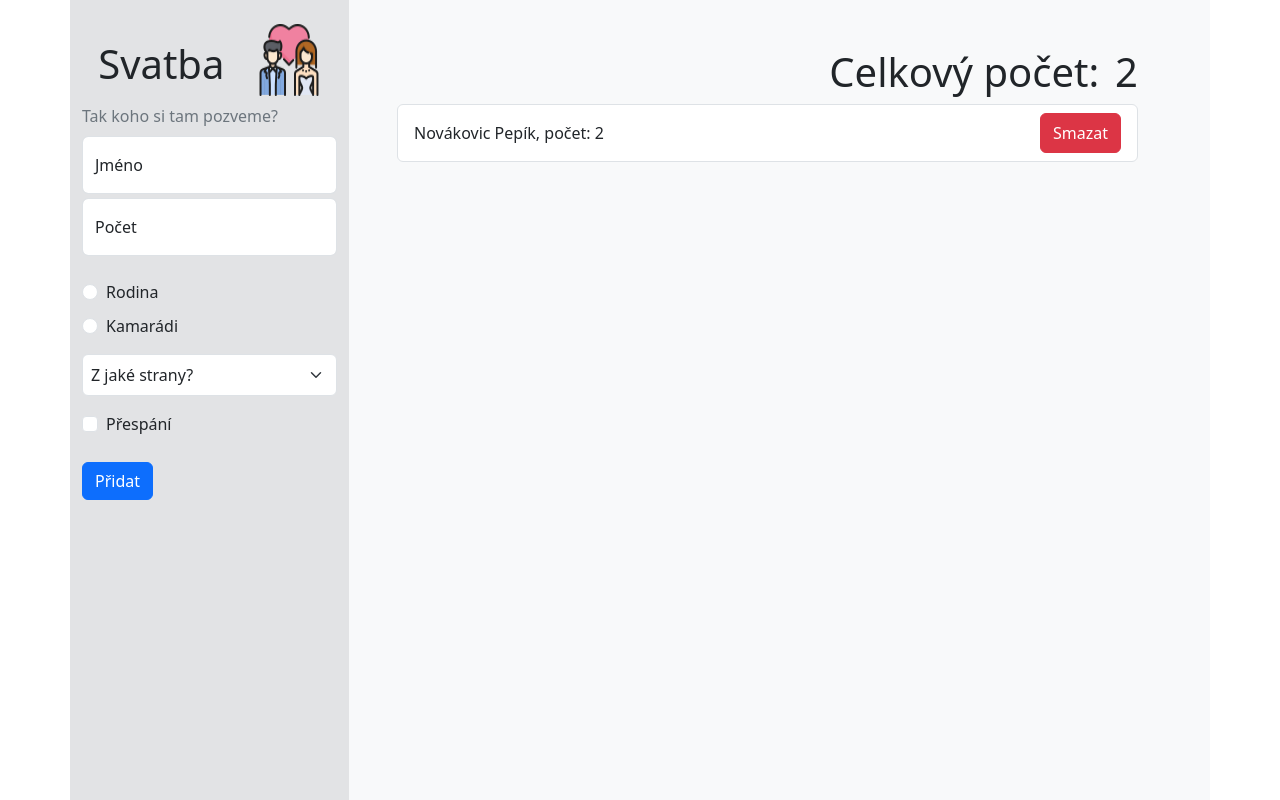
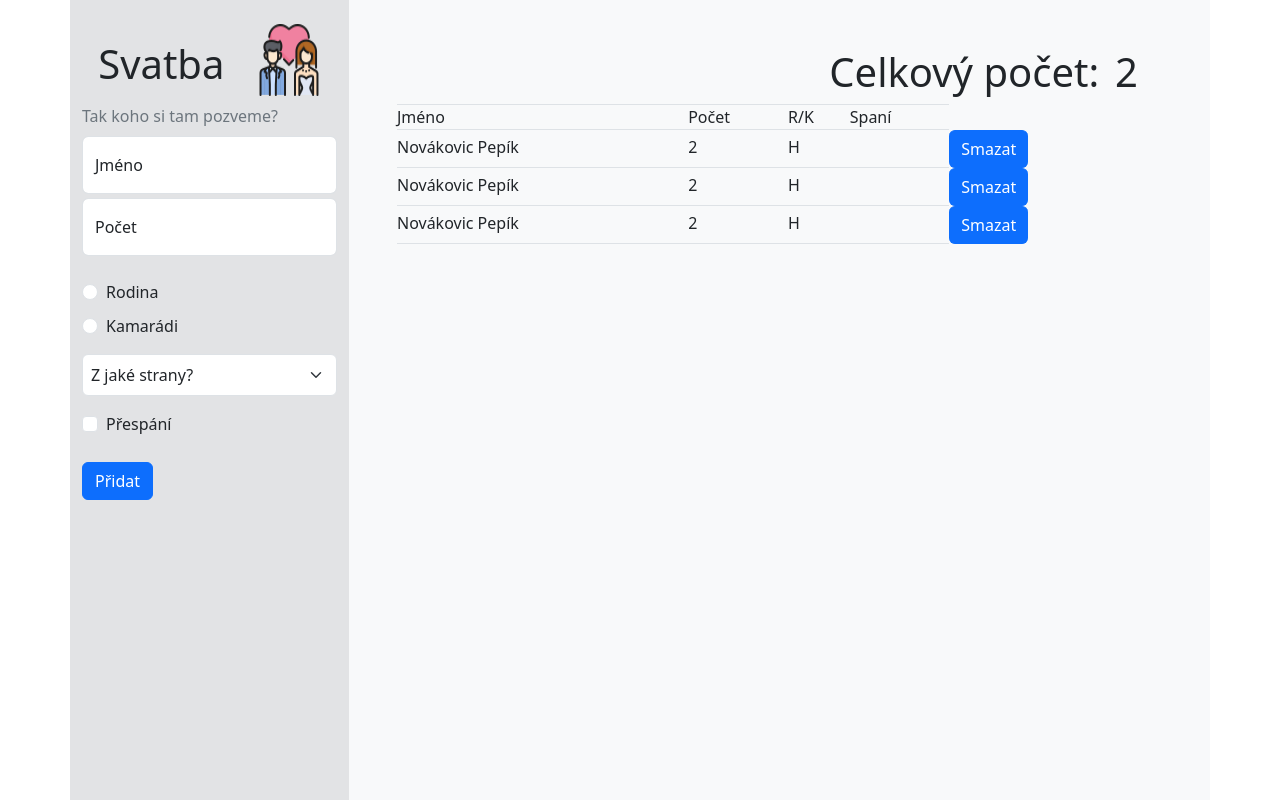
Before and after one commit to Yatrikoxi/Svatba-Hosti, a React (Vite) app: page / in a window 1280 px wide. Built offline with nearby package versions, Linux system fonts and the light colour scheme.

Commit message:
add form and list

```diff
--- a/src/components/Amount.tsx
+++ b/src/components/Amount.tsx
@@ -4,6 +4,22 @@ const Amount = () => {
   const person = [
     {
       id: 1,
+      name: "Novákovic Pepík",
+      number: 2,
+      side: "H",
+      family: true,
+      sleep: false,
+    },
+    {
+      id: 2,
+      name: "Novákovic Pepík",
+      number: 2,
+      side: "H",
+      family: true,
+      sleep: false,
+    },
+    {
+      id: 3,
       name: "Novákovic Pepík",
       number: 2,
       side: "H",
@@ -19,19 +35,23 @@ const Amount = () => {
         <p className='h1'>Celkový počet:</p>
         <p className='h1'>{number}</p>
       </div>
-      <ul className='list-group d-flex flex-column'>
-        {person.map(({ id, name, number }) => (
-          <li
-            className='list-group-item d-flex justify-content-between'
-            key={id}
-          >
-            <p className='m-0 py-2'>
-              {name}, počet: {number}
-            </p>
-            <button className='btn btn-danger'>Smazat</button>
-          </li>
+      <table className='table table-bordered'>
+        <tr>
+          <th scope='col'>Jméno</th>
+          <th scope='col'>Počet</th>
+          <th scope='col'>R/K</th>
+          <th scope='col'>Spaní</th>
+        </tr>
+        {person.map(({ id, name, side, number, sleep }) => (
+          <tr key={id}>
+            <td>{name}</td>
+            <td>{number}</td>
+            <td>{side}</td>
+            <td>{sleep}</td>
+            <button className='btn btn-primary'>Smazat</button>
+          </tr>
         ))}
-      </ul>
+      </table>
     </>
   );
 };
```
